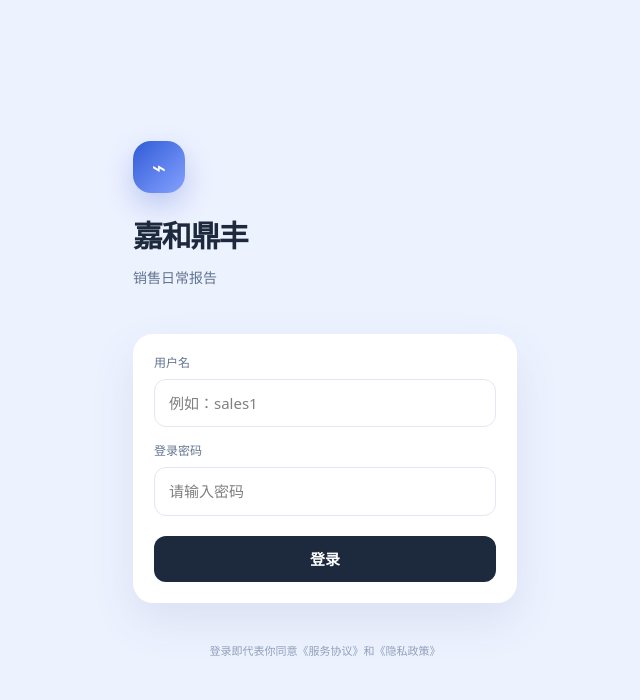
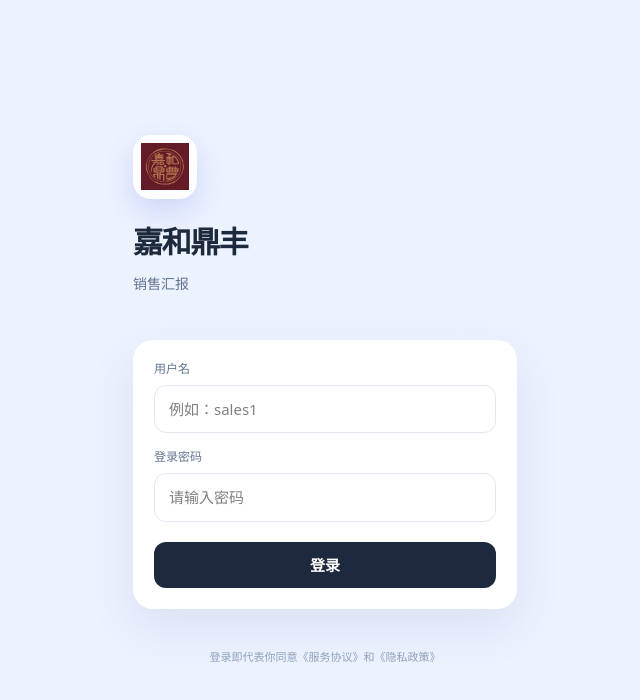
Before and after one commit to kimmyliu02/jhdf-sales-report, a Vue app: page / in a window 1280 px wide. Shown: the top 700 px of the page, without its empty margins (315-955 px from the left). Built offline with nearby package versions, Linux system fonts and the light colour scheme; no server answers.

Commit message:
add logo and change app name

```diff
--- a/index.html
+++ b/index.html
@@ -5,7 +5,7 @@
   <meta charset="UTF-8">
 
   <meta name="viewport" content="width=device-width, initial-scale=1.0">
-  <title>Project</title>
+  <title>嘉和鼎丰销售汇报</title>
 </head>
 
 <body>
--- a/src/components/LoginView.vue
+++ b/src/components/LoginView.vue
@@ -1,6 +1,7 @@
 <script setup>
 import { ref } from 'vue'
 import { loginWithUsername } from '../lib/supabase.js'
+import logoUrl from '../assets/logo.svg'
 
 const username = ref('')
 const password = ref('')
@@ -21,9 +22,9 @@ async function login() {
   <main class="min-h-screen bg-[#edf2ff] px-6 flex items-center justify-center">
     <div class="w-full max-w-sm">
       <div class="mb-11">
-        <div class="h-[52px] w-[52px] rounded-[18px] bg-gradient-to-br from-[#315ad5] to-[#85a1ff] text-white shadow-[0_12px_28px_rgba(64,93,210,.28)] grid place-items-center text-2xl">⌁</div>
+        <div class="h-[64px] w-[64px] rounded-[18px] bg-white p-2 shadow-[0_12px_28px_rgba(64,93,210,.18)] grid place-items-center"><img :src="logoUrl" alt="嘉和鼎丰" class="h-full w-full object-contain" /></div>
         <h1 class="mt-5 text-[30px] tracking-[-1.4px] font-bold text-slate-800">嘉和鼎丰</h1>
-        <p class="mt-2 text-sm leading-6 text-slate-500">销售日常报告</p>
+        <p class="mt-2 text-sm leading-6 text-slate-500">销售汇报</p>
       </div>
 
       <form @submit.prevent="login" class="rounded-[20px] border border-white/80 bg-white p-5 shadow-[0_18px_45px_rgba(55,74,130,.10)]">
--- a/vite.config.js
+++ b/vite.config.js
@@ -23,9 +23,9 @@ export default defineConfig({
       },
 
       manifest: {
-        name: 'Project',
-        short_name: 'project',
-        description: 'INFO 4340/5440: Project',
+        name: '嘉和鼎丰销售汇报',
+        short_name: '销售日常汇报',
+        description: '嘉和鼎丰销售日常访问汇报app',
         theme_color: '#ffffff',
         display: 'standalone',
       },
```
Also changed, not shown: public/favicon.svg, src/assets/logo.svg.
